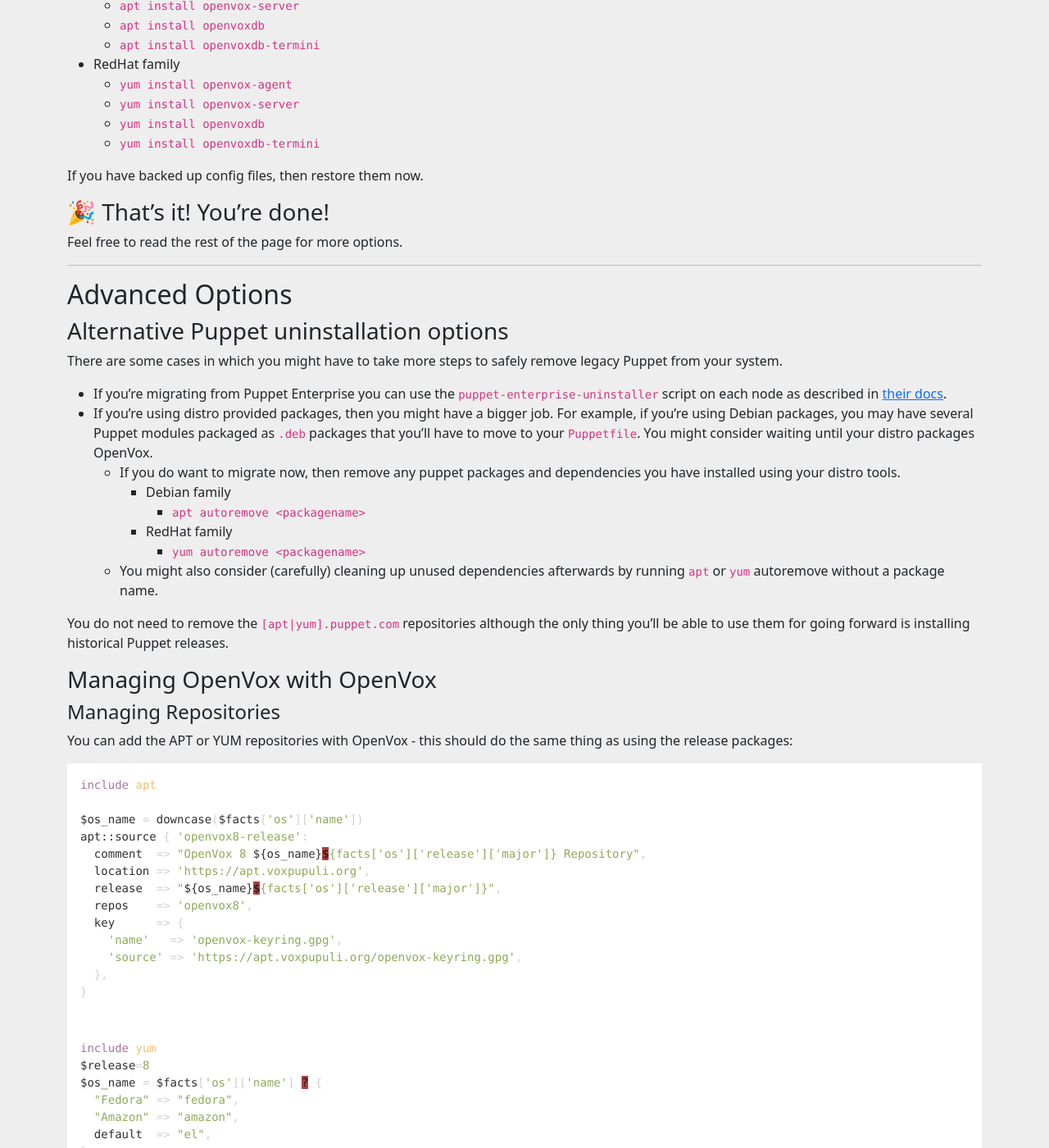
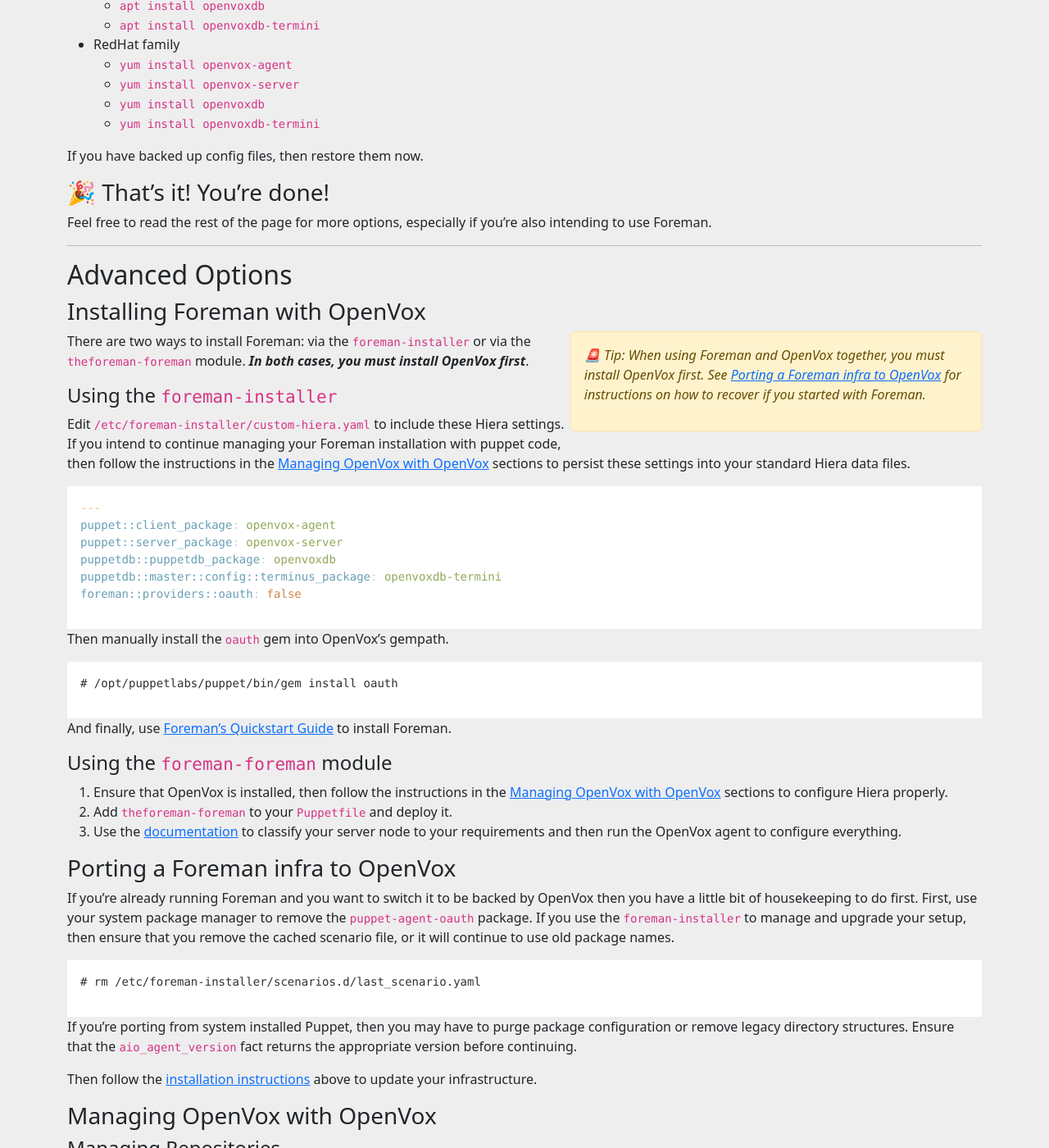
Before and after one commit to voxpupuli/voxpupuli.github.io, a Jekyll site: the page built from openvox/install.md, in a window 1280 px wide and 1400 px high, scrolled down 899 px. Shown: the whole window at 82% size. Built offline with Jekyll 4.4.1, drawn with Linux system fonts in a browser that asks for light colours; nearby versions of some CDN libraries; some of the changed text lies outside the part shown.

Commit message:
Added information on installing Foreman w/ OpenVox
The big trick is that you have to start by installing OpenVox and then
installing the oauth gem. Then the installer just works.

This page is getting a little unwieldy again. We'll need another cleanup
pass on it soon.

````diff
--- a/openvox/install.md
+++ b/openvox/install.md
@@ -4,18 +4,21 @@
 subsection: openvox
 ---
 
-OpenVox package downloads are currently sponsored by [Overlook InfraTech](https://overlookinfratech.com).
 As of release 8.11, OpenVox is functionally equivalent to Puppet; the command names are the same, the configuration file paths are the same, etc.
 The major differences are in help text output, man pages, and so on.
 This means that you can continue to use all the commands, modules, tooling, etc that you're used to, but at this time *you cannot install both Puppet and OpenVox on the same system*.
 
 > 🔔 Tip: If you want to use Puppet code to manage your systems, if you have strange dependencies, if you're migrating from Puppet Enterprise, or if you have Puppet modules installed as system packages then see the [advanced options](#advanced-options) sections below.
 >
-> * [Alternative Puppet uninstallation options](#alternative-puppet-uninstallation-options)
+> * [Installing Foreman with OpenVox](#installing-foreman-with-openvox)
+>     * [Using the foreman-installer](#using-the-foreman-installer)
+>     * [Using the foreman-foreman module](#using-the-foreman-foreman-module)
+> * [Porting a Foreman infra to OpenVox](#porting-a-foreman-infra-to-openvox)
 > * [Managing OpenVox with OpenVox](#managing-openvox-with-openvox)
 >     * [Managing Repositories](#managing-repositories)
 >     * [Managing the Server/Client](#managing-the-serverclient)
 >     * [Foreman Integration](#foreman-integration)
+> * [Alternative Puppet uninstallation options](#alternative-puppet-uninstallation-options)
 {: class="alert alert-primary callout" }
 
 We encourage you to try out OpenVox on a fresh test system, the way you would for any major system package.
@@ -50,28 +53,62 @@
 If you have backed up config files, then restore them now.
 
 ### 🎉 That's it! You're done!
-Feel free to read the rest of the page for more options.
+Feel free to read the rest of the page for more options, especially if you're
+also intending to use Foreman.
 
 -----
 
 ## Advanced Options
 
-### Alternative Puppet uninstallation options
+### Installing Foreman with OpenVox
 
-There are some cases in which you might have to take more steps to safely remove legacy Puppet from your system.
+> 🚨 Tip: When using Foreman and OpenVox together, you must install OpenVox first.
+> See [Porting a Foreman infra to OpenVox](#porting-a-foreman-infra-to-openvox) for instructions on how to recover if you started with Foreman.
+{: class="alert alert-warning callout" }
 
-* If you're migrating from Puppet Enterprise you can use the `puppet-enterprise-uninstaller` script on each node as described in [their docs](https://www.puppet.com/docs/pe/latest/uninstalling.html).
-* If you're using distro provided packages, then you might have a bigger job.
-  For example, if you're using Debian packages, you may have several Puppet modules packaged as `.deb` packages that you'll have to move to your `Puppetfile`.
-  You might consider waiting until your distro packages OpenVox.
-    * If you do want to migrate now, then remove any puppet packages and dependencies you have installed using your distro tools.
-        * Debian family
-          * `apt autoremove <packagename>`
-        * RedHat family
-          * `yum autoremove <packagename>`
-    * You might also consider (carefully) cleaning up unused dependencies afterwards by running `apt` or `yum` autoremove without a package name.
+There are two ways to install Foreman: via the `foreman-installer` or via the `theforeman-foreman` module. ***In both cases, you must install OpenVox first***.
 
-You do not need to remove the `[apt|yum].puppet.com` repositories although the only thing you'll be able to use them for going forward is installing historical Puppet releases.
+#### Using the `foreman-installer`
+
+Edit `/etc/foreman-installer/custom-hiera.yaml` to include these Hiera settings.
+If you intend to continue managing your Foreman installation with puppet code, then follow the instructions in the [Managing OpenVox with OpenVox](#managing-openvox-with-openvox) sections to persist these settings into your standard Hiera data files.
+
+``` yaml
+---
+puppet::client_package: openvox-agent
+puppet::server_package: openvox-server
+puppetdb::puppetdb_package: openvoxdb
+puppetdb::master::config::terminus_package: openvoxdb-termini
+foreman::providers::oauth: false
+```
+Then manually install the `oauth` gem into OpenVox's gempath.
+
+```
+# /opt/puppetlabs/puppet/bin/gem install oauth
+```
+
+And finally, use [Foreman's Quickstart Guide](https://theforeman.org/manuals/3.15/quickstart_guide.html) to install Foreman.
+
+#### Using the `foreman-foreman` module
+
+1. Ensure that OpenVox is installed, then follow the instructions in the [Managing OpenVox with OpenVox](#managing-openvox-with-openvox) sections to configure Hiera properly.
+1. Add `theforeman-foreman` to your `Puppetfile` and deploy it.
+1. Use the [documentation](https://github.com/theforeman/puppet-foreman) to classify your server node to your requirements and then run the OpenVox agent to configure everything.
+
+### Porting a Foreman infra to OpenVox
+
+If you're already running Foreman and you want to switch it to be backed by OpenVox then you have a little bit of housekeeping to do first.
+First, use your system package manager to remove the `puppet-agent-oauth` package.
+If you use the `foreman-installer` to manage and upgrade your setup, then ensure that you remove the cached scenario file, or it will continue to use old package names.
+
+```
+# rm /etc/foreman-installer/scenarios.d/last_scenario.yaml
+```
+
+If you're porting from system installed Puppet, then you may have to purge package configuration or remove legacy directory structures.
+Ensure that the `aio_agent_version` fact returns the appropriate version before continuing.
+
+Then follow the [installation instructions](#installing-foreman-with-openvox) above to update your infrastructure.
 
 
 ### Managing OpenVox with OpenVox
@@ -157,6 +194,23 @@
 }
 ```
 
+### Alternative Puppet uninstallation options
+
+There are some cases in which you might have to take more steps to safely remove legacy Puppet from your system.
+
+* If you're migrating from Puppet Enterprise you can use the `puppet-enterprise-uninstaller` script on each node as described in [their docs](https://www.puppet.com/docs/pe/latest/uninstalling.html).
+* If you're using distro provided packages, then you might have a bigger job.
+  For example, if you're using Debian packages, you may have several Puppet modules packaged as `.deb` packages that you'll have to move to your `Puppetfile`.
+  You might consider waiting until your distro packages OpenVox.
+    * If you do want to migrate now, then remove any puppet packages and dependencies you have installed using your distro tools.
+        * Debian family
+          * `apt autoremove <packagename>`
+        * RedHat family
+          * `yum autoremove <packagename>`
+    * You might also consider (carefully) cleaning up unused dependencies afterwards by running `apt` or `yum` autoremove without a package name.
+
+You do not need to remove the `[apt|yum].puppet.com` repositories although the only thing you'll be able to use them for going forward is installing historical Puppet releases.
+
 -----
 
 ## Sponsorship
````
